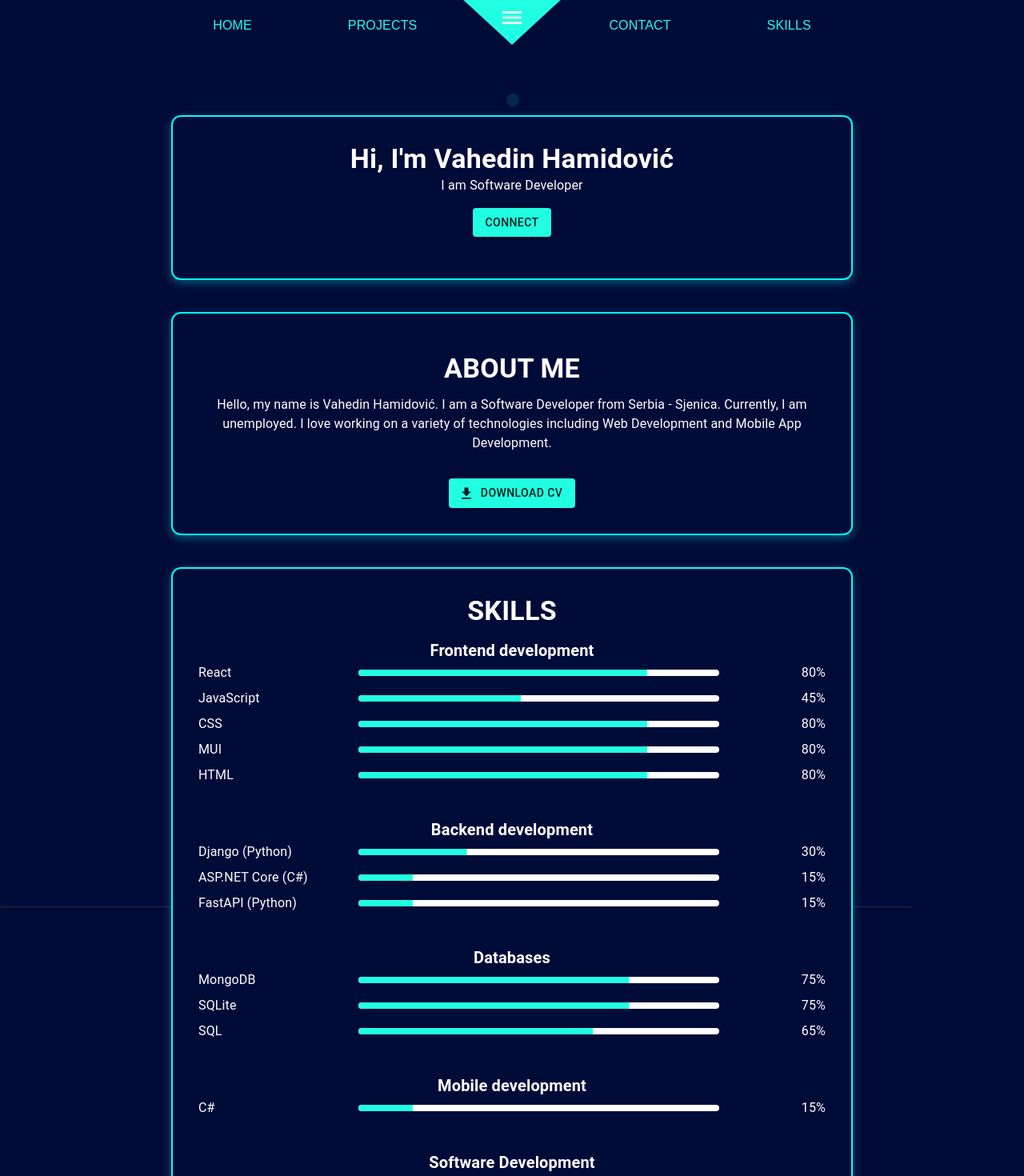
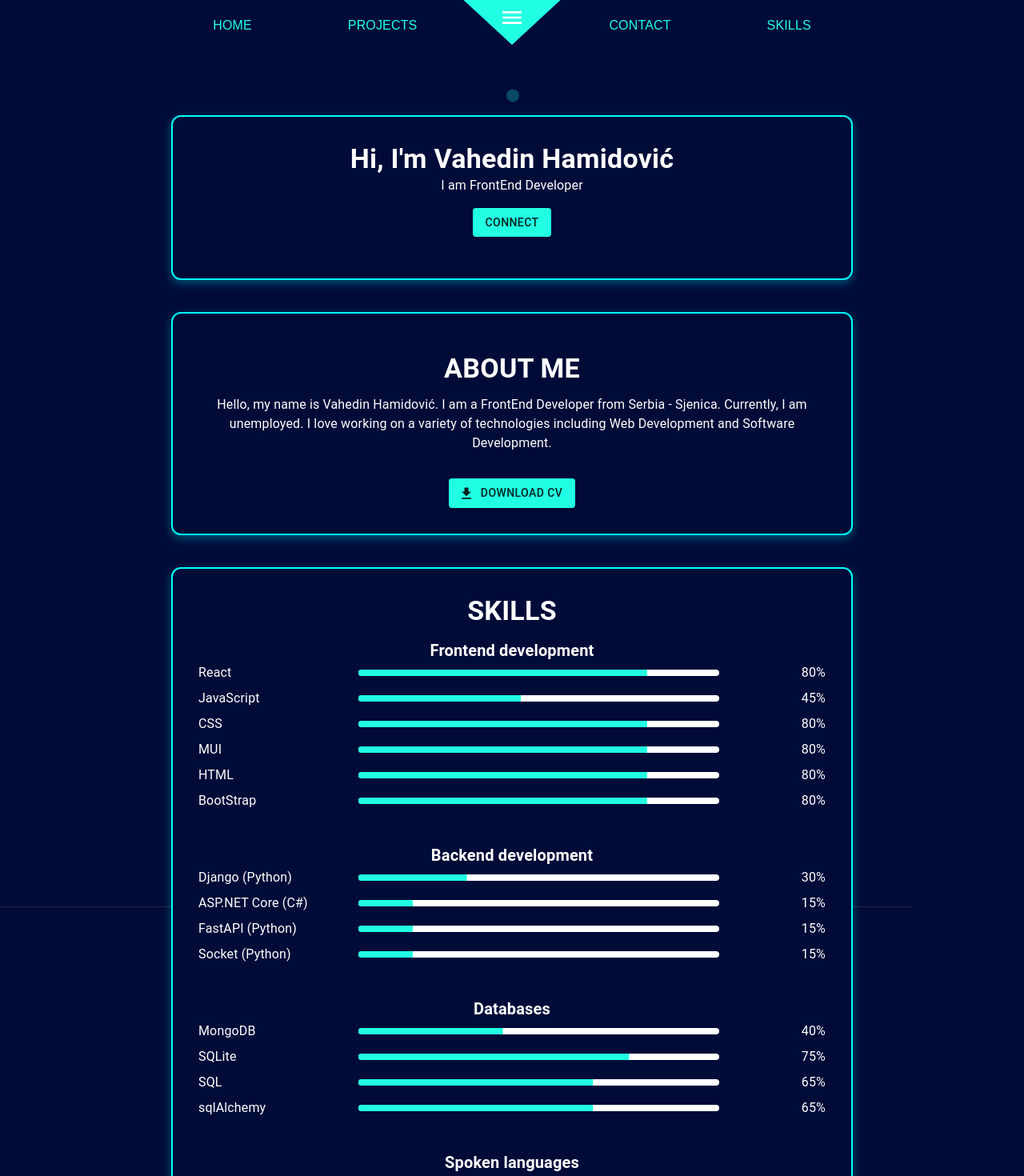
Before and after one commit to Vahedin1/Vahedin-PortFolio, a React (Vite) app: page / in a window 1280 px wide. Shown: the top 1470 px of the page at 80% size. Built offline with nearby package versions, Linux system fonts and the light colour scheme.

Commit message:
Changed Skills

```diff
--- a/src/pages/Home.jsx
+++ b/src/pages/Home.jsx
@@ -23,6 +23,7 @@ const skills = [
       { name: "CSS", level: 80 },
       { name: "MUI", level: 80 },
       { name: "HTML", level: 80 },
+      { name: "BootStrap", level: 80 },
     ],
   },
   {
@@ -31,16 +32,19 @@ const skills = [
       { name: "Django (Python)", level: 30 },
       { name: "ASP.NET Core (C#)", level: 15 },
       { name: "FastAPI (Python)", level: 15 },
+      { name: "Socket (Python)", level: 15 },
     ],
   },
   {
     category: "Databases",
     skills: [
-      { name: "MongoDB", level: 75 },
+      { name: "MongoDB", level: 40 },
       { name: "SQLite", level: 75 },
       { name: "SQL", level: 65 },
+      { name: "sqlAlchemy", level: 65 },
     ],
   },
+  /*
   {
     category: "Mobile development",
     skills: [{ name: "C#", level: 15 }],
@@ -73,6 +77,7 @@ const skills = [
       { name: "Game Physics", level: 35 },
     ],
   },
+*/
   {
     category: "Spoken languages",
     skills: [
@@ -173,7 +178,7 @@ const Home = () => {
             Hi, I'm Vahedin Hamidović
           </Typography>
           <Typography variant="body1" paragraph>
-            I am Software Developer
+            I am FrontEnd Developer
           </Typography>
           <Button
             variant="contained"
@@ -203,10 +208,9 @@ const Home = () => {
                 ABOUT ME
               </Typography>
               <Typography variant="body1" paragraph>
-                Hello, my name is Vahedin Hamidović. I am a Software Developer
+                Hello, my name is Vahedin Hamidović. I am a FrontEnd Developer
                 from Serbia - Sjenica. Currently, I am unemployed. I love
-                working on a variety of technologies including Web Development
-                and Mobile App Development.
+                working on a variety of technologies including Web Development and Software Development.
               </Typography>
               <Button
                 variant="contained"
```
